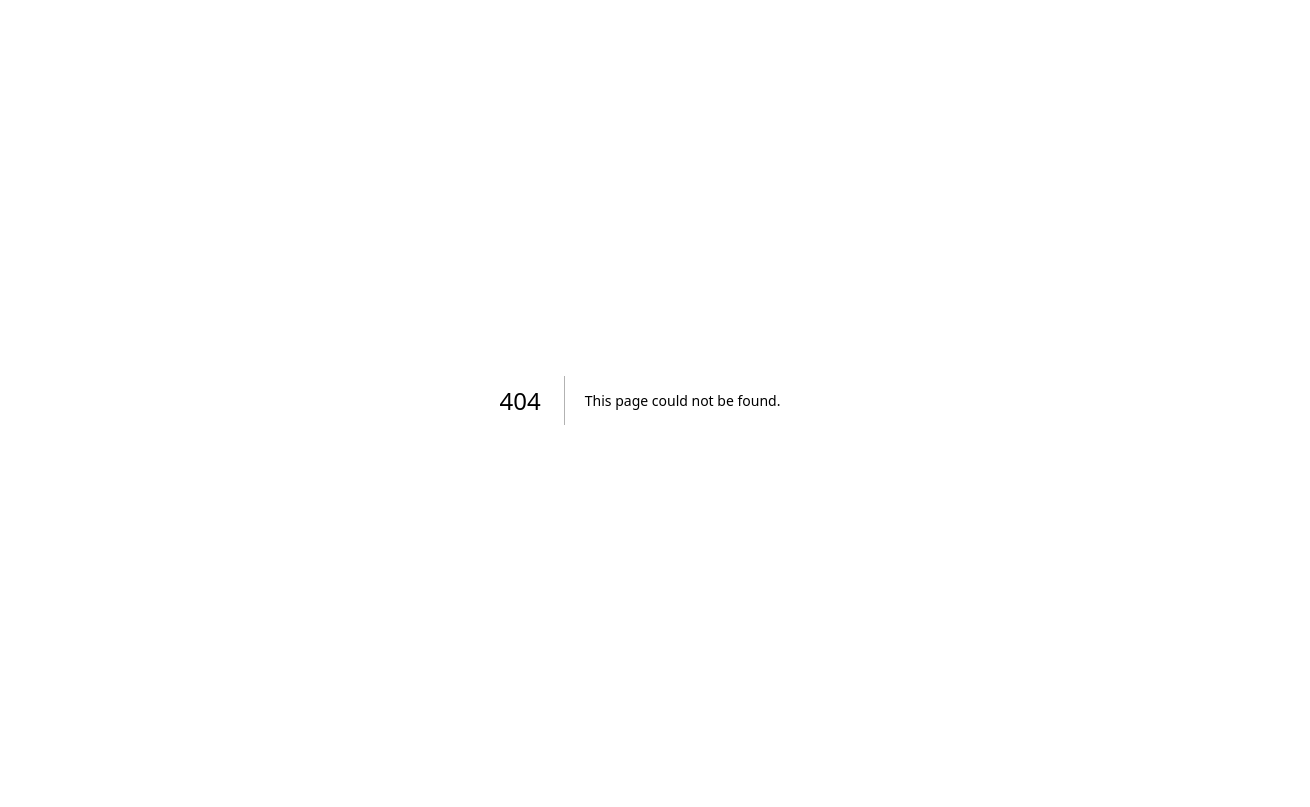
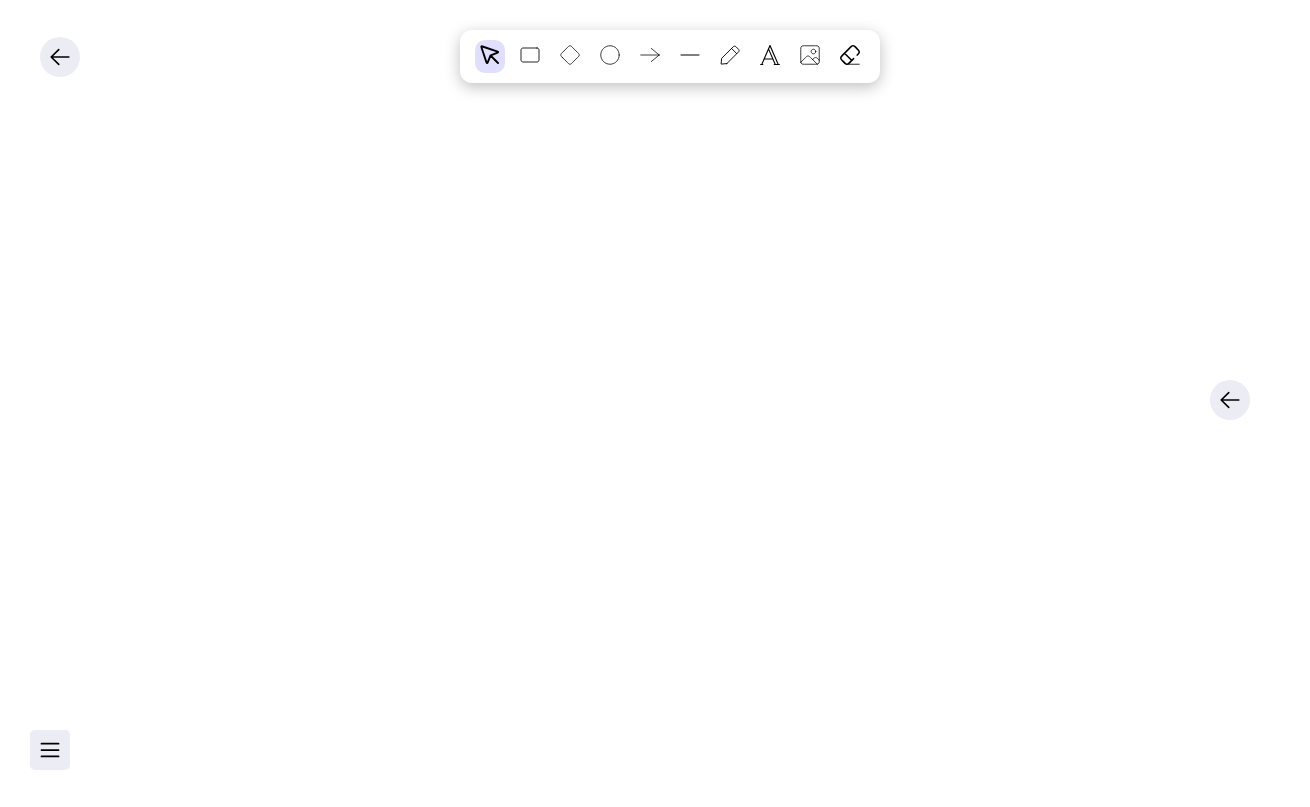
Before and after one commit to theWebCookie/e-board, a Next.js app in the folder frontend/: page /board in a window 1280 px wide. Before the commit this address had no page. Shown: the whole page, 1310 px wide, since content can reach past the window. Built offline with nearby package versions, Linux system fonts and the light colour scheme.

Commit message:
feat: Add mock board page with canvas, toolbar, and buttons

```diff
--- /dev/null
+++ b/frontend/app/board/page.css
@@ -0,0 +1,41 @@
+.board {
+  canvas {
+    width: 100%;
+    height: 100vh;
+    position: relative;
+  }
+
+  .toolbar {
+    display: flex;
+    align-items: center;
+    justify-content: center;
+    position: absolute;
+    top: 30px;
+    left: 30px;
+    width: 100%;
+
+    .arrow {
+      position: absolute;
+      left: 10px;
+    }
+
+    .tool-picker {
+      display: flex;
+      justify-content: center;
+      flex-grow: 1;
+    }
+  }
+
+  .chat-arrow {
+    position: absolute;
+    right: 30px;
+    bottom: 50%;
+    transform: translate(0, 50%);
+  }
+
+  .board-button.menu {
+    position: absolute;
+    bottom: 30px;
+    left: 30px;
+  }
+}
--- /dev/null
+++ b/frontend/app/board/page.tsx
@@ -0,0 +1,20 @@
+import Arrow from '../components/Arrow/Arrow';
+import BoardButton from '../components/BoardButton/BoardButton';
+import ToolPicker from '../components/ToolPicker/ToolPicker';
+import './page.css';
+
+const Board = () => {
+  return (
+    <div className='board'>
+      <canvas></canvas>
+      <div className='toolbar'>
+        <Arrow className='arrow left' />
+        <ToolPicker />
+      </div>
+      <Arrow className='arrow left chat-arrow' />
+      <BoardButton className='menu' alt='board-button' path='/board-button.svg' />
+    </div>
+  );
+};
+
+export default Board;
```
